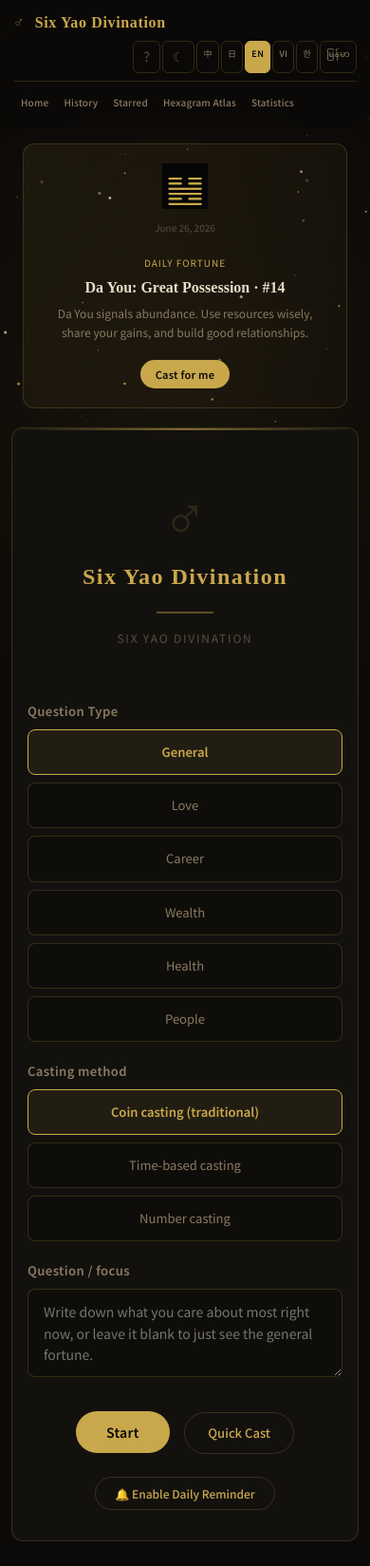
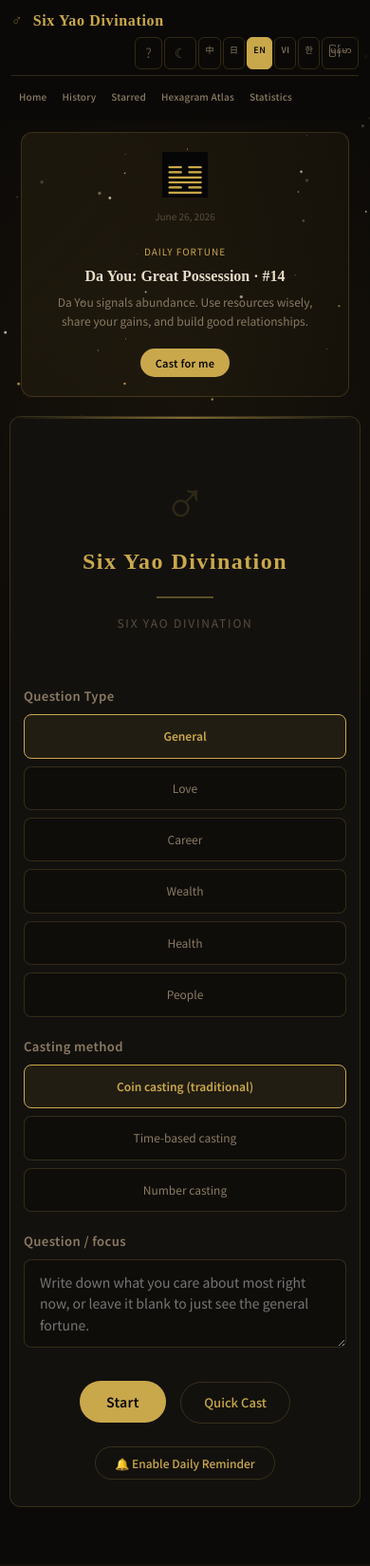
Before and after one commit to notyourtei-tech/sixyao-app, a Flask app: page /?lang=en in a window 390 px wide. Shown: the top 1649 px of the page at 95% size. After the commit the page ends 1587 px from the top, so only its background shows below. Run offline with Flask 3, Linux system fonts and the light colour scheme.

Commit message:
修改内容

```diff
--- a/static/style.css
+++ b/static/style.css
@@ -2,7 +2,7 @@
    六爻占卜 — 暗金高级感 Premium Dark Gold Theme
    ============================================================ */
 
-@import url('https://fonts.googleapis.com/css2?family=Noto+Sans+SC:wght@400;500;600;700&family=Noto+Sans+JP:wght@400;500;700&family=Noto+Sans+KR:wght@400;500;700&family=Noto+Sans+Myanmar:wght@400;700&family=Noto+Sans:wght@400;500;700&display=swap');
+/* Google Fonts loaded via <link> in base.html for non-blocking */
 
 :root {
   --bg-deep: #0c0a08;
@@ -65,7 +65,7 @@
 
 /* ---- Reset & Base ---- */
 * { box-sizing: border-box; margin: 0; padding: 0; }
-html { scroll-behavior: auto; -webkit-font-smoothing: antialiased; }
+html { scroll-behavior: auto; -webkit-text-size-adjust: 100%; }
 
 body {
   font-family: var(--font-sans);
@@ -73,7 +73,7 @@ body {
   color: var(--text-primary);
   min-height: 100dvh;
   line-height: 1.7;
-  overflow-x: clip;
+  overflow-x: hidden;
 }
 
 ::selection { background: var(--gold); color: var(--bg-deep); }
@@ -195,7 +195,7 @@ body {
   border-radius: var(--radius-md);
   padding: 32px;
   position: relative;
-  overflow: clip;
+  overflow: hidden;
   transition: transform 0.3s ease, box-shadow 0.3s ease;
 }
 
@@ -418,12 +418,18 @@ body {
   opacity: 0;
   transition: max-height 0.3s ease, opacity 0.3s ease, margin 0.3s ease;
   margin-bottom: 0;
+  position: relative;
 }
 
 .form-row-number.visible {
-  max-height: 100px;
+  max-height: 120px;
   opacity: 1;
   margin-bottom: 20px;
+}
+
+.form-row-number .text-input {
+  width: 100%;
+  font-size: 16px;
 }
 
 /* ---- Buttons ---- */
@@ -441,6 +447,11 @@ body {
   transition: all 0.2s ease;
   text-decoration: none;
   letter-spacing: 0.02em;
+}
+
+.btn-primary:active {
+  transform: scale(0.97);
+  background: var(--gold-amber);
 }
 
 .btn-primary:hover {
@@ -497,7 +508,7 @@ body {
 
 .coin-toss-overlay.active {
   opacity: 1;
-  pointer-events: all;
+  pointer-events: none;
 }
 
 .coin-wrap {
@@ -881,9 +892,9 @@ body {
    ============================================================ */
 @media (max-width: 768px) {
   .top-bar {
-    padding: 10px 14px;
+    padding: 8px 12px;
     flex-wrap: wrap;
-    gap: 6px;
+    gap: 4px;
   }
 
   .logo {
@@ -910,24 +921,26 @@ body {
     padding-top: 6px;
     border-top: 1px solid var(--border);
     margin-top: 2px;
+    scroll-snap-type: x proximity;
   }
   .main-nav::-webkit-scrollbar { display: none; }
 
   .nav-link {
     font-size: 11px;
-    padding: 6px 10px;
-    min-height: 32px;
+    padding: 8px 12px;
+    min-height: 36px;
     display: inline-flex;
     align-items: center;
     white-space: nowrap;
     flex-shrink: 0;
+    scroll-snap-align: start;
   }
 
   .lang-switch { gap: 2px; }
   .lang-btn { padding: 6px 8px; font-size: 10px; min-height: 30px; }
 
-  .page { padding: 16px 12px 60px; }
-  .card { padding: 24px 16px 32px; }
+  .page { padding: 12px 10px 60px; }
+  .card { padding: 20px 14px 28px; }
 
   .card-title { font-size: 22px; }
   .hero-title { font-size: 28px; }
@@ -936,7 +949,8 @@ body {
 
   .radio-group { grid-template-columns: 1fr; gap: 8px; }
   .form-row:first-child .radio-group { grid-template-columns: repeat(2, 1fr); }
-  .radio-group label { padding: 12px 14px; font-size: 13px; }
+  .radio-group label { padding: 12px 14px; font-size: 13px; min-height: 44px; }
+  .radio-group label:active { transform: scale(0.98); }
 
   .daily-card {
     flex-direction: column;
@@ -946,7 +960,10 @@ body {
   }
 
   .hex-display { flex-direction: column; gap: 16px; }
-  .gua-box { min-width: unset; width: 100%; }
+  .gua-box { min-width: unset; width: 100%; padding: 12px 14px; }
+  .hex-image-wrapper { width: 100%; }
+  .hex-image { width: 80px; height: 80px; }
+  .hex-info { padding: 0; }
   .line-inner.yang, .line-inner.yin { width: 80px; }
 
   .hex-section-changed {
@@ -967,23 +984,35 @@ body {
   .hex-meaning { font-size: 10px; }
 
   .share-group { gap: 5px; flex-wrap: wrap; justify-content: center; }
-  .share-btn { padding: 5px 10px; font-size: 11px; }
+  .share-btn { padding: 6px 12px; font-size: 11px; min-height: 36px; }
+
+  .summary { padding: 12px 14px; font-size: 13px; }
+  .sub-info { font-size: 12px; }
 
   .stats-grid {
     grid-template-columns: 1fr 1fr;
     gap: 8px;
   }
 
-  .history-table { min-width: 500px; }
+  .history-table { min-width: unset; overflow-x: auto; -webkit-overflow-scrolling: touch; }
   .history-table th, .history-table td { padding: 6px 4px; font-size: 11px; }
 
   .tilt-card { transform: none !important; }
+
+  .coin-toss-overlay { display: none !important; }
+
+  button, .btn-primary, .btn-secondary, .share-btn, .radio-group label {
+    touch-action: manipulation;
+    -webkit-tap-highlight-color: transparent;
+  }
 }
 
 @media (max-width: 400px) {
   .stats-grid { grid-template-columns: 1fr; }
   .lang-btn { padding: 5px 6px; font-size: 9px; }
-  .nav-link { font-size: 10px; padding: 5px 8px; }
+  .nav-link { font-size: 10px; padding: 6px 8px; min-height: 32px; }
   .hero-title { font-size: 24px; }
   .lang-switch { flex-wrap: wrap; gap: 2px; }
+  .btn-primary { padding: 12px 28px; font-size: 14px; }
+  .radio-group label { min-height: 40px; font-size: 12px; }
 }
--- a/templates/base.html
+++ b/templates/base.html
@@ -2,7 +2,7 @@
 <html lang="{{ lang }}">
 <head>
   <meta charset="UTF-8">
-  <meta name="viewport" content="width=device-width, initial-scale=1.0">
+  <meta name="viewport" content="width=device-width, initial-scale=1.0, maximum-scale=5.0, user-scalable=yes">
   <meta name="theme-color" content="#0c0a08">
   <meta name="apple-mobile-web-app-capable" content="yes">
   <meta name="apple-mobile-web-app-status-bar-style" content="black-translucent">
@@ -19,6 +19,10 @@
   <link rel="manifest" href="{{ url_for('static', filename='manifest.json') }}">
   <link rel="apple-touch-icon" href="{{ url_for('static', filename='gua/0.png') }}">
   <title>{{ t.app_title }}</title>
+  <link rel="preconnect" href="https://fonts.googleapis.com">
+  <link rel="preconnect" href="https://fonts.gstatic.com" crossorigin>
+  <link rel="stylesheet" href="https://fonts.googleapis.com/css2?family=Noto+Sans+SC:wght@400;500;600;700&family=Noto+Sans+JP:wght@400;500;700&family=Noto+Sans+KR:wght@400;500;700&family=Noto+Sans+Myanmar:wght@400;700&family=Noto+Sans:wght@400;500;700&display=swap" media="print" onload="this.media='all'">
+  <noscript><link rel="stylesheet" href="https://fonts.googleapis.com/css2?family=Noto+Sans+SC:wght@400;500;600;700&family=Noto+Sans+JP:wght@400;500;700&family=Noto+Sans+KR:wght@400;500;700&family=Noto+Sans+Myanmar:wght@400;700&family=Noto+Sans:wght@400;500;700&display=swap"></noscript>
   <link rel="stylesheet" href="{{ url_for('static', filename='style.css') }}">
 </head>
 <body>
@@ -117,10 +121,7 @@ if ('serviceWorker' in navigator) {
 // ===== Scroll to Top =====
 window.addEventListener('DOMContentLoaded', function() {
   if (history && history.scrollRestoration) { history.scrollRestoration = 'manual'; }
-  window.scrollTo(0, 0);
-});
-window.addEventListener('pageshow', function(e) {
-  if (e.persisted) { window.scrollTo(0, 0); }
+  if (!window.location.hash) { window.scrollTo(0, 0); }
 });
 </script>
 
--- a/templates/index.html
+++ b/templates/index.html
@@ -151,7 +151,10 @@
 
     function playCoinSound() {
       try {
-        var ctx = new (window.AudioContext || window.webkitAudioContext)();
+        var AC = window.AudioContext || window.webkitAudioContext;
+        if (!AC) return;
+        var ctx = new AC();
+        if (ctx.state === 'suspended') { ctx.resume(); }
         // Metallic ping
         var osc1 = ctx.createOscillator();
         var gain1 = ctx.createGain();
```
Also changed, not shown: templates/result.html (+45 -14 lines).
